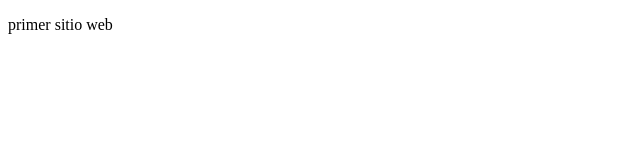
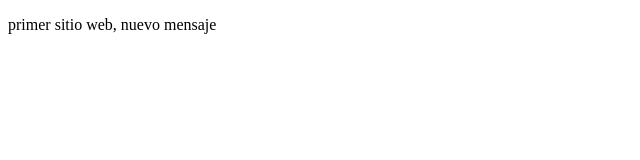
Before and after one commit to andreaRivasRu/proyectoDemoCursoPrework2, a plain HTML site: page index.html in a window 1280 px wide. Shown: the whole page, without its empty margins (0-640 px from the left). Drawn offline with Linux system fonts and the light colour scheme.

Commit message:
cambios agregamos nuevo mensaje

```diff
--- a/index.html
+++ b/index.html
@@ -8,7 +8,7 @@
 </head>
 <body>
     <p>
-        primer sitio web
+        primer sitio web, nuevo mensaje
     </p>
 </body>
 </html>
```
